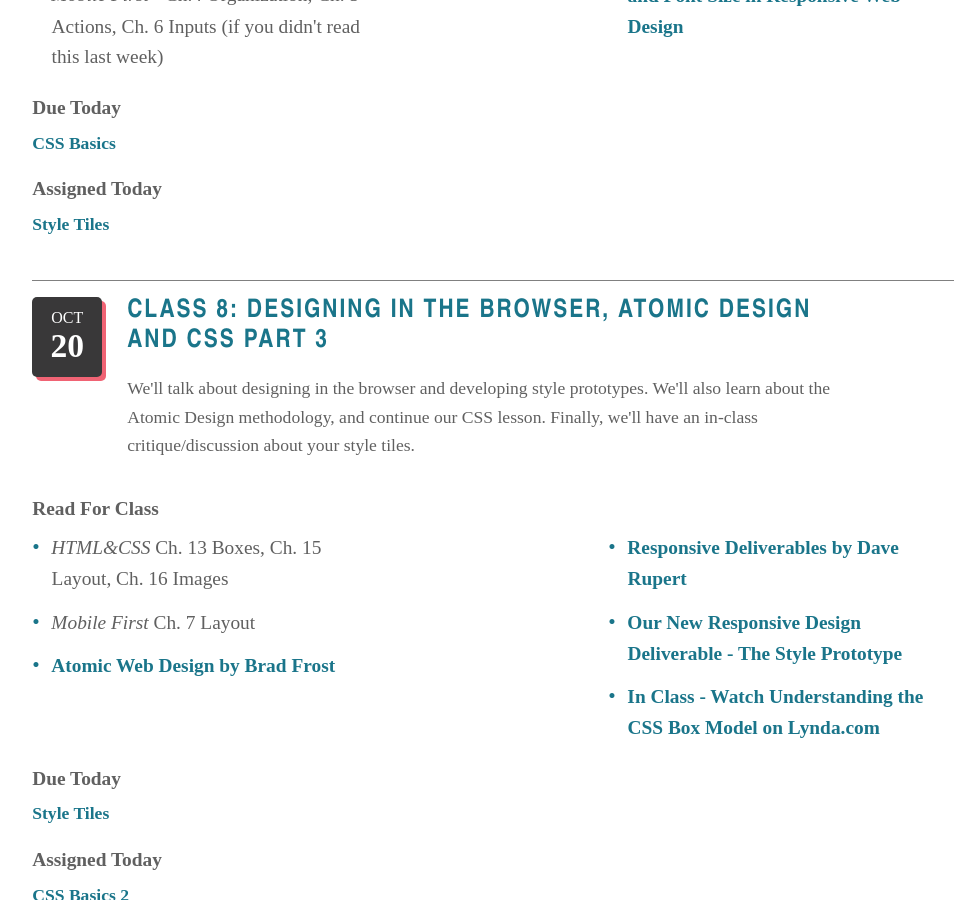
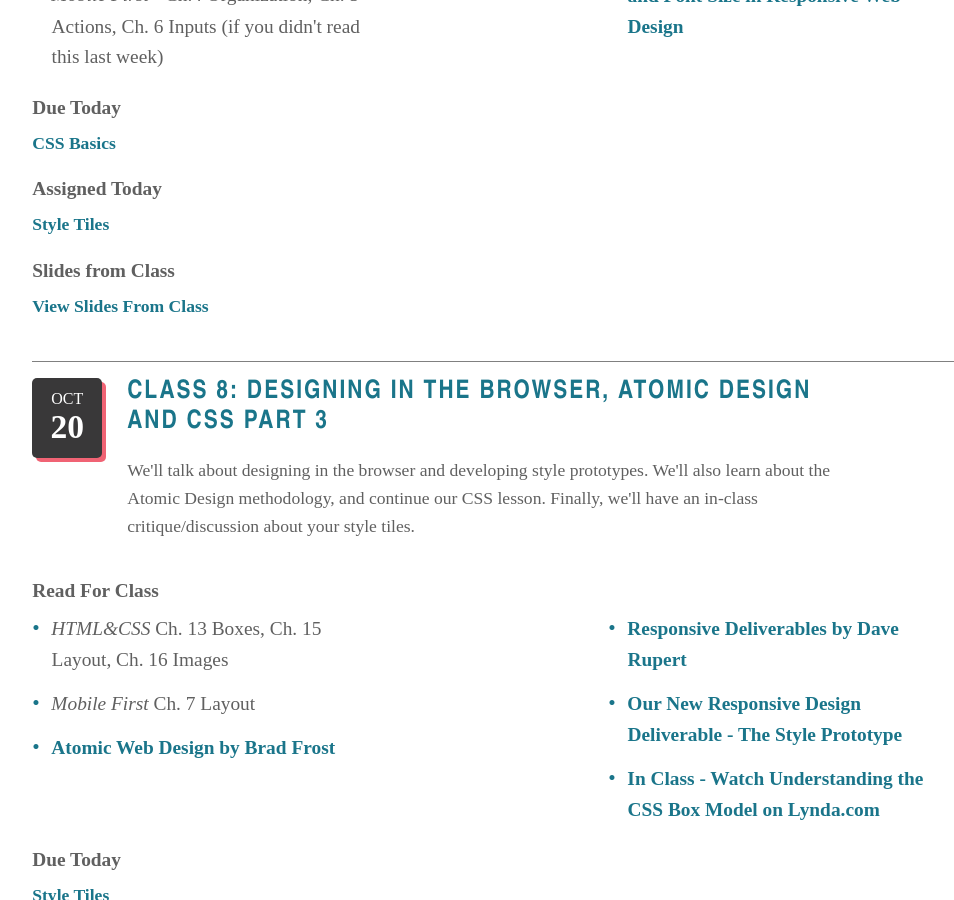
Before and after one commit to KentStateWeb/rwd, a Jekyll site: the page built from class/schedule/index.html, in a window 1280 px wide and 900 px high, scrolled down 4502 px. Shown: the whole window, without its empty margins (147-1101 px from the left). Built offline with Jekyll 4.4.1, drawn with Linux system fonts in a browser that asks for light colours.

Commit message:
Added class 7 starter slides

```diff
--- a/_classes/7.md
+++ b/_classes/7.md
@@ -7,6 +7,7 @@ reading: <ul><li><i>HTML&CSS</i> - Ch. 11 Color, Ch. 12 Text, Ch. 14 Lists Table
 due: <a href="../assignments/css">CSS Basics</a>
 part: "3"
 layout: wide
+slides: "/class/slides/7/7-Slides-RWD.pdf"
 ---
 
 ## Outline
```
Also changed, not shown: 3 other files.
